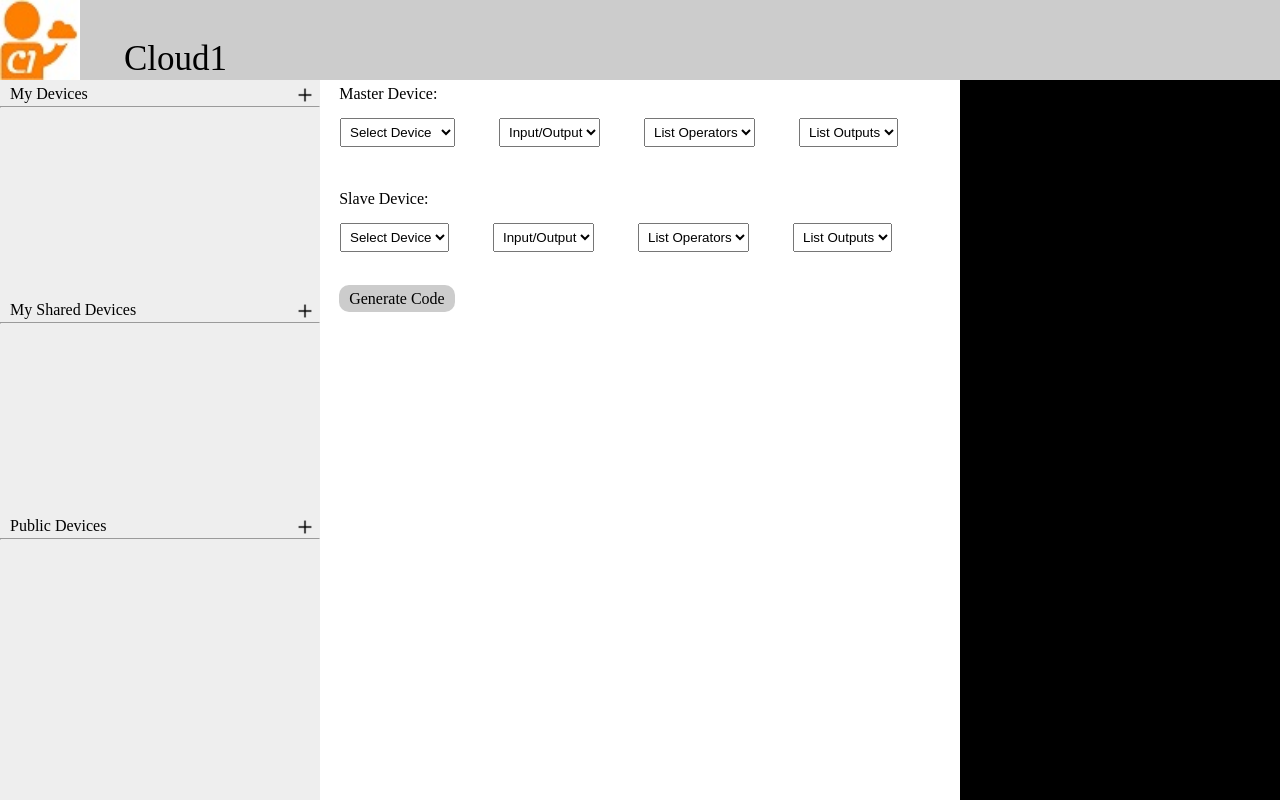
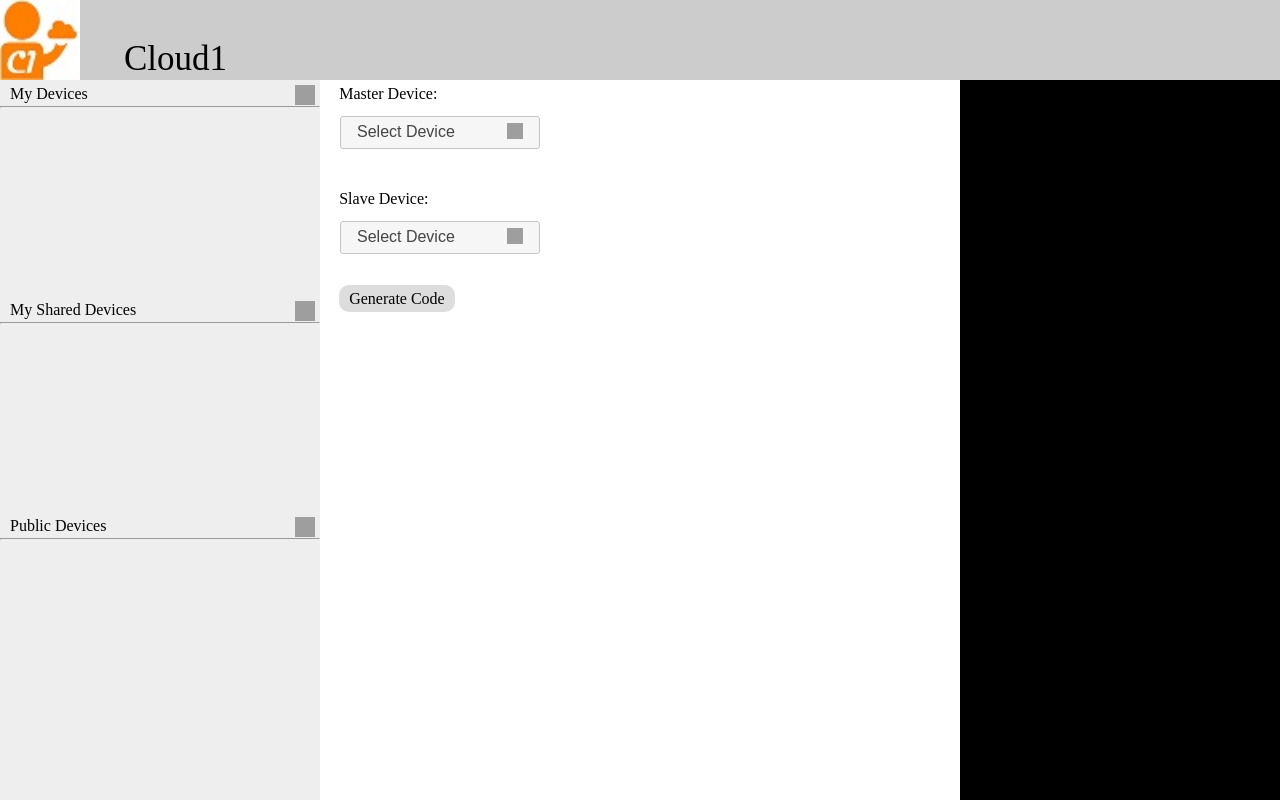
Before and after one commit to calpolyiot/Cloud1, a PHP site: page / in a window 1280 px wide. Run offline with PHP 8.4, Linux system fonts and the light colour scheme; some libraries are stand-ins or nearby versions; grey boxes are pictures that could not be loaded.

Commit message:
alpha prototype CLW

```diff
--- a/WebDevTutorial/MyScripts.js
+++ b/WebDevTutorial/MyScripts.js
@@ -1,4 +1,4 @@
-var ip = "192.168.1.7/sensor";
+var tempCode = "$.getJSON(ip, function(data) {\n   alert(data.sensor);\n});";
 
 $(document).ready(function(){
     var devices = [];
@@ -10,7 +10,8 @@ $(document).ready(function(){
 	autoOpen: false
     });
 
-    $(".dropdown").prop("selectedIndex", -1);
+    $(".dropdown-text").selectmenu();
+    $( ".dropdown-text" ).selectmenu( "option", "width", 200 );
 
     $("#button1").click(function(){
         $("#dialog").dialog("open");
@@ -25,14 +26,10 @@ $(document).ready(function(){
     });
 
     $("#generate-code").click(function(){
-      $("#code-text").append("Code GetCode(void *codeSet, int code) {<br/>   int i, j;<br/>   CodeSet *set = (CodeSet *)codeSet;<br/>   CodeEntry *entries = (CodeEntry *)set->codes;<br/><br/>   if (entries[code].numUses == 0) {<br/>      CodeEntry *index = entries + code;<br/><br/>      for (i = 1; index != NULL && index->prefix != NULL; i++)<br/>         index = index->prefix;<br/><br/>      entries[code].block.data = (UChar *) calloc(i, 1);<br/>      entries[code].block.size = i--;<br/>      index = entries + code;<br/><br/>      while (i >= 0) {<br/>         entries[code].block.data[i--] = index->final;<br/>         index = index->prefix;<br/>      }<br/><br/>   }<br/>   entries[code].numUses = 1;<br/><br/>   return entries[code].block;<br/>}");
-
-      FB.api('/me/feed','post', {message: "I'm on Cloud1"},
-    	function(response) {
-          // handle the response
-	}
-      );
-
+      $.getJSON("http://192.168.1.7/sensor", function(data){
+          alert(data.sensor);
+      });
+      $("#code-text").text(tempCode);
     });
 
     $("#add-device").click(function(){
@@ -43,21 +40,49 @@ $(document).ready(function(){
       devices[i++] = name;
 
       $("#my-devices ul").append("<li>" + name + "</li>");
-      $("project-device-master").append($('<option></option>').val(name).html(name));
+      if(type === "temp") {
+        $("#project-device-master").append($('<option value="' + name + '">' + name + '</option>'));
+        $("#project-device-master").selectmenu("refresh");
+      } else {
+        $("#project-device-slave").append($('<option value="' + name + '">' + name + '</option>'));
+        $("#project-device-slave").selectmenu("refresh");
+      }
 
       $("#name").val('');
       $("#ip").val('');
 
       $(this).closest('.ui-dialog-content').dialog('close');
+      $("#device").prop("selectedIndex", 0);
+      $("#device").selectmenu("refresh");
+      $("#ip-input").removeClass("secret");
+      $("#fblogin").addClass("secret");
     });
-});
 
+    $( "#project-device-master" ).on( "selectmenuchange", function() {
+        $("#master-io").removeClass("secret");
+        $("#master-io").selectmenu("refresh");
+    } );
 
-//FACEBOOK
+    $( "#device" ).on( "selectmenuchange", function() {
+        if($("#device").val() === "fb") {
+          $("#ip-input").addClass("secret");
+          $("#fblogin").removeClass("secret");
+        } else if($("#device").val() !== "fb") {
+          $("#ip-input").removeClass("secret");
+          $("#fblogin").addClass("secret");
+        }
+    } );
+
+    $( "#project-device-slave" ).on( "selectmenuchange", function() {
+        $("#slave-io").removeClass("secret");
+        $("#slave-io").selectmenu("refresh");
+    } );
+
+    //FACEBOOK
 
 
 // This is called with the results from from FB.getLoginStatus().
-  function statusChangeCallback(response) {
+    function statusChangeCallback(response) {
     console.log('statusChangeCallback');
     console.log(response);
     // The response object is returned with a status field that lets the
@@ -115,7 +140,7 @@ $(document).ready(function(){
 
   FB.login(function(){
     FB.api('/me/feed', 'post', {message: "I'm on Cloud1"});
-  }, {scope: 'publish_actions'});
+    }, {scope: 'publish_actions'});
 
   };
 
@@ -138,3 +163,5 @@ $(document).ready(function(){
         'Thanks for logging in, ' + response.name + '!';
     });
   }
+
+});
--- a/WebDevTutorial/index.html
+++ b/WebDevTutorial/index.html
@@ -56,8 +56,6 @@
    <!-- page that will be modified by the CSS and javascript to give in the final coating of paint -->
    <!-- so to speak. -->
 
-   <!-- this section is made to connect to facebook using the app Id we were given -->
-
       <div class="header">
       <!-- The div tag is one of the most essential tags in HTML. It creates a division or block of -->
       <!-- elements. Basically, every individual section or object on the page should be in its own -->
@@ -72,41 +70,32 @@
          <!-- each id name should only be given to one object so that it can be used to target that tag -->
          <!-- specifically with your CSS. -->
 
-       	 <!-- facebook like button test -->
-         <div class="fb-like" data-share="false" data-width="450" data-show-faces="true"></div>
-
          <span id="header-text">Cloud1</span>
          <!-- Span is a basic text container, but it behaves similarly to a div tag. By default an inline -->
          <!-- style element -->
 
-	<!-- facebook login button -->
-	<div id="fblogin">
-	<fb:login-button scope="public_profile,email" onlogin="checkLoginState();"></fb:login-button>
       </div>
-      </div>
-
-
 
       <div id="body">
 
          <div id="device-column">
             <div class="devices" id="my-devices">
                <span class="device-header">My Devices</span>
-               <img src="img/plus-50.png" class="button" id="button1">
+               <img src="img/IoTIcons/plus-50.png" class="button" id="button1">
                <hr>
                <ul>
                </ul>
             </div>
             <div class="devices">
                <span class="device-header">My Shared Devices</span>
-               <img src="img/plus-50.png" class="button" id="button2">
+               <img src="img/IoTIcons/plus-50.png" class="button" id="button2">
                <hr>
                <ul>
                </ul>
             </div>
             <div class="devices">
                <span class="device-header">Public Devices</span>
-               <img src="img/plus-50.png" class="button" id="button3">
+               <img src="img/IoTIcons/plus-50.png" class="button" id="button3">
                <hr>
                <ul>
                </ul>
@@ -114,52 +103,65 @@
          </div>
          <div id="project-column">
 
-            <label class="label">Master Device:</label><br/>
+            <label class="label">Master Device:</label><br/><br/>
 
+            <div id="master-inputs">
                <select id="project-device-master" class="dropdown-text" name="selectAPI">
                   <option value="selectAPI">Select Device</option>
-               <option value="selectAPI">Corey's Phone</option>
                </select>
 
+               <div id="master-io" class="secret hidden-dropdown">
                 <select class="dropdown-text" name="Input/Output">
                    <option value="listInputs">Input/Output</option>
                    <option value="listInputs">Send</option>
-               <option value="listInputs">Receive</option>
                 </select>
+               </div>
 
+               <div class="secret hidden-dropdown">
                 <select class="dropdown-text" name="listOperators">
                    <option value="operators">List Operators</option>
                    <option value="and">Button Click</option>
                 </select>
+               </div>
 
+               <div id="master-io" class="secret hidden-dropdown">
                 <select class="dropdown-text" name="listOutputs">
                    <option value="listOutputs">List Outputs</option>
                    <option value="listOutputs">Binary</option>
                 </select>
+               </div>
+            </div>
 
             <br/><br/>
 
-            <label class="label">Slave Device:</label><br/>
+            <label class="label">Slave Device:</label><br/><br/>
 
+            <div id="slave-inputs">
                <select id="project-device-slave" class="dropdown-text" name="selectAPI">
                   <option value="selectAPI">Select Device</option>
-               <option value="selectAPI">House Lights</option>
                </select>
 
+               <div id="slave-io" class="secret hidden-dropdown">
                 <select class="dropdown-text" name="listInputs">
                    <option value="listInputs">Input/Output</option>
                    <option value="listInputs">Receive</option>
                 </select>
+               </div>
 
-            <select class="dropdown-text" name="listOperators">
+               <div class="secret hidden-dropdown">
+                <select class="dropdown-text secret" name="listOperators">
                    <option value="operators">List Operators</option>
                    <option value="N/A">On/Off</option>
                 </select>
+               </div>
 
-            <select class="dropdown-text" name="listOutputs">
+               <div class="secret hidden-dropdown">
+               <select class="dropdown-text secret" name="listOutputs">
                   <option value="listOutputs">List Outputs</option>
                   <option value="N/A">N/A</option>
                </select>
+               </div>
+            </div>
 
             <br/><br/>
 
@@ -170,13 +172,19 @@
                <label>Device Name:</label><br/>
                <input type="text" id="name" name="name"><br/>
                <label>Device Type:</label><br/>
-               <select id="device" class="dropdown">
-                  <option value="android">Android Device</option>
-                  <option value="light-switch">Light Switch</option>
+               <select id="device" class="dropdown-text">
+                  <option value="selectAPI">Select API</option>
+                  <option value="temp">Temperature Sensor</option>
+                  <option value="fb">Facebook</option>
                </select><br/>
+               <div id="ip-input">
                <label>IP Address:</label><br/>
-               <input type="text" id="ip" name="ip"><br/><br/>
-               <span id="add-device" class="submit-button">Submit</span>
+               <input type="text" id="ip" name="ip"><br/>
+               </div>
+               <div id="fblogin" class="secret">
+	          <fb:login-button scope="public_profile,email" onlogin="checkLoginState();"></fb:login-button>
+	       </div>
+               <br/><span id="add-device" class="submit-button">Submit</span>
                </form>
 		      </div>
 
--- a/WebDevTutorial/styles.css
+++ b/WebDevTutorial/styles.css
@@ -46,10 +46,6 @@ body {
        rgb(0, 0, 0), or 140 predefined colors like "blue" */
 }
 
-#table-container {
-    border: 1px solid black;
-}
-
 #header-icon {
 /* This selector targets objects with the id "header-icon". To use an id selector use the format
    #id_name */
@@ -83,17 +79,6 @@ body {
     height: 90%;
 }
 
-.fb-like{
-    position: fixed;
-    top: 30px;
-    right: 5px;
-}
-
-#fblogin{
-	float: right;
-
-}
-
 .devices {
     position: relative;
     min-height: 30%;
@@ -112,10 +97,27 @@ body {
     position: relative;
 }
 
+#fblogin {
+  margin-top: 10px;
+}
+
 .device-header {
     position: relative;
     top: 5px;
     margin-left: 10px;
+}
+
+#my-devices ul {
+   list-style-type: none;
+}
+
+.secret {
+   display: none !important;
+}
+
+.hidden-dropdown {
+   display: inline;
+   width: 23% !important;
 }
 
 .button {
@@ -143,13 +145,24 @@ body {
 }
 
 .dropdown-text {
-   margin: 20px;
-   /*top right bottom left*/
-   padding: 5px 0px 5px 5px;
+    width: 23%;
+}
+
+#device {
+    width: 250px;
+}
+
+#master-inputs {
+   margin-left: 20px;
+}
+
+#slave-inputs {
+   margin-left: 20px;
 }
 
 #generate-code {
     margin-left: 3%;
+    cursor: default;
 }
 
 #code-column {
@@ -175,6 +188,7 @@ body {
     color: aqua;
     /* Color specifies the font color. */
 
+    font-family: courier;
     margin: 0px;
     padding: 20px 20px 20px 20px;
 }
@@ -182,7 +196,11 @@ body {
 .submit-button {
     padding: 5px 10px 5px 10px;
     border-radius: 10px;
-    background-color: #cccccc
+    background-color: #dddddd;
+}
+
+.submit-button:hover {
+    background-color: #cccccc;
 }
 
 /* Note: Designing your web page is a lot of trial and error. Even I am not always sure how things
```
Lines whose indentation alone changed are shown as unchanged.
